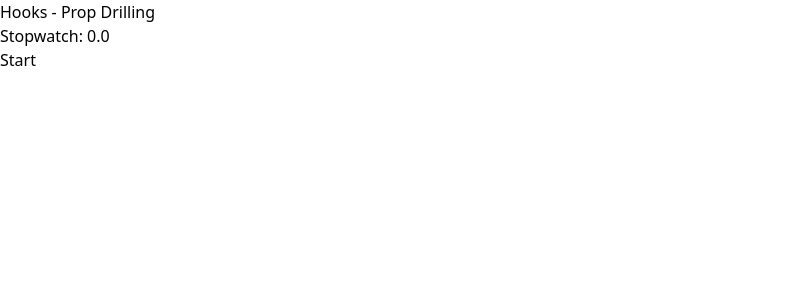
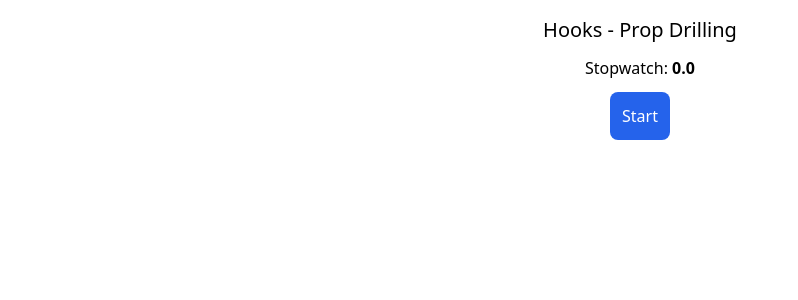
Before and after one commit to jliu2589/stopwatch, a React (Create React App) app: page / in a window 1280 px wide. Shown: the top 300 px of the page, without its empty margins (0-798 px from the left). Built offline with nearby package versions, Linux system fonts and the light colour scheme.

Commit message:
Add basic styling

```diff
--- a/src/App.tsx
+++ b/src/App.tsx
@@ -4,9 +4,9 @@ import { useApplicationState } from "./store";
 const TimerDisplay: React.FunctionComponent<{
   seconds: number;
 }> = ({ seconds }) => (
-  <div>
+  <div className="mt-3">
     <span>Stopwatch: </span>
-    <span>{seconds.toFixed(1)}</span>
+    <span className="font-bold">{seconds.toFixed(1)}</span>
   </div>
 );
 
@@ -16,7 +16,12 @@ const TimerToggle: React.FunctionComponent<{
   onToggle: () => void;
 }> = ({ isActive, onToggle }) => (
   <div>
-    <button onClick={onToggle}>{isActive ? "Stop" : "Start"}</button>
+    <button
+      onClick={onToggle}
+      className="bg-blue-600 text-white p-3 mt-3 border-gray-50 rounded-lg"
+    >
+      {isActive ? "Stop" : "Start"}
+    </button>
   </div>
 );
 
@@ -34,8 +39,8 @@ const Names: React.FunctionComponent<{
 function App() {
   const { seconds, isActive, names, onToggle } = useApplicationState();
   return (
-    <div>
-      <h1>Hooks - Prop Drilling</h1>
+    <div className="container mx-auto text-center mt-4">
+      <h1 className="text-xl ">Hooks - Prop Drilling</h1>
       <TimerDisplay seconds={seconds} />
       <TimerToggle isActive={isActive} onToggle={onToggle} />
       <Names names={names} />
```
